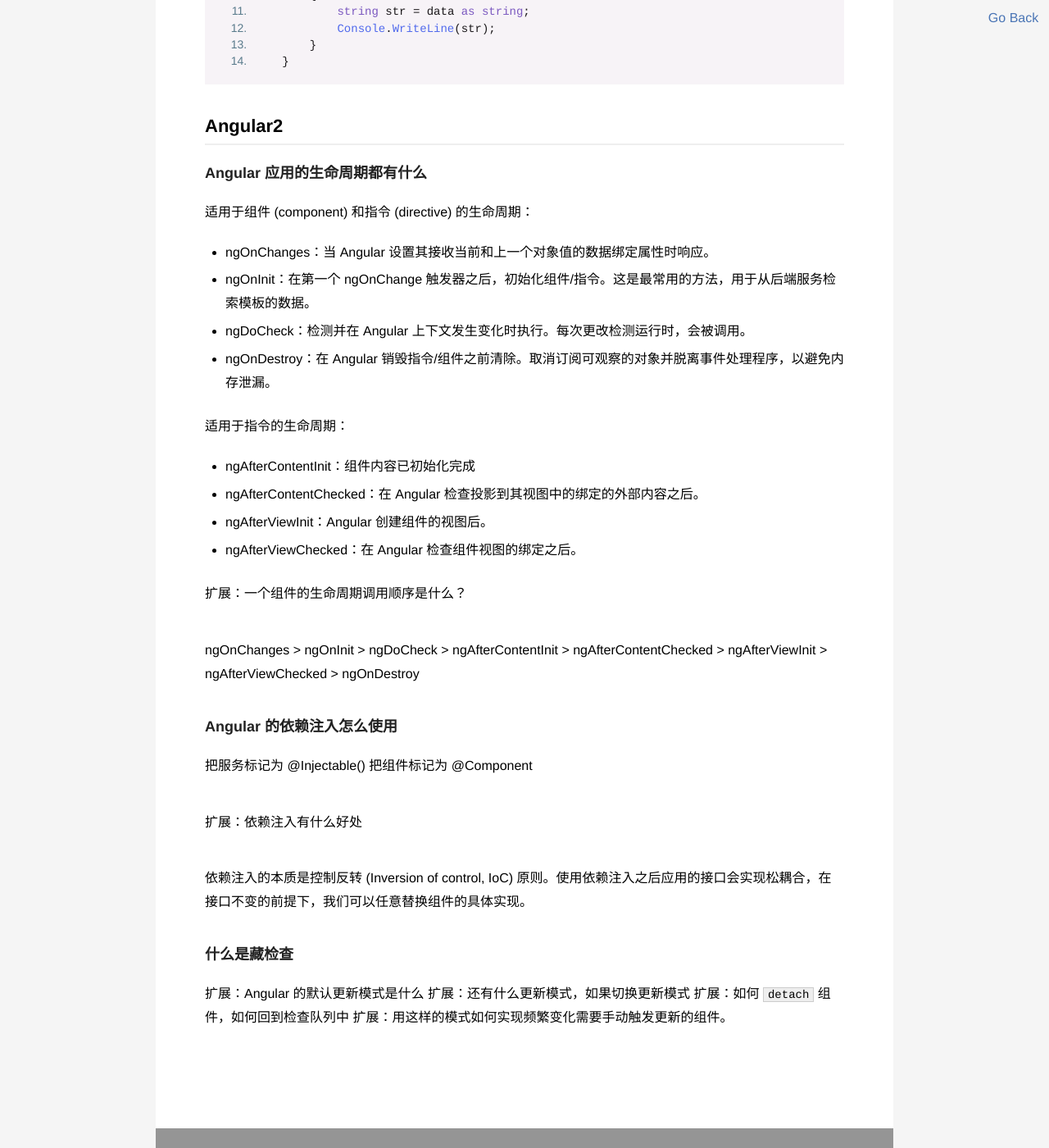
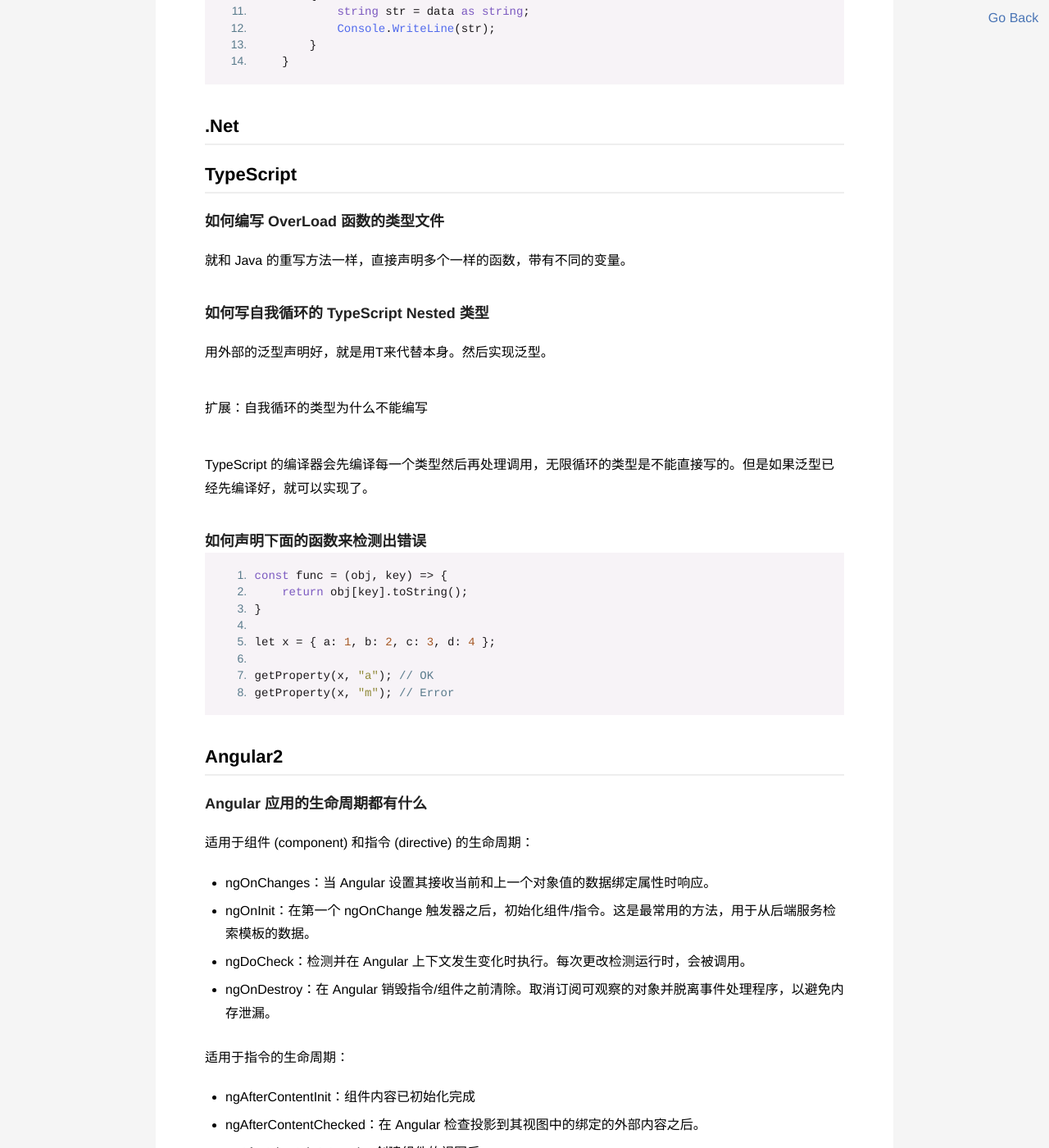
Before and after one commit to WMXPY/blog.mengw.io, a Jekyll site: the page built from _posts/miscellaneous/2019-04-10-Miscellaneous-Angular-DotNet.md, in a window 1280 px wide and 1400 px high, scrolled down 1646 px. Shown: the whole window at 82% size. Built offline with Jekyll 4.4.1, drawn with Linux system fonts in a browser that asks for light colours; some of the changed text lies outside the part shown.

Commit message:
finish angular questions

````diff
--- a/_posts/miscellaneous/2019-04-10-Miscellaneous-Angular-DotNet.md
+++ b/_posts/miscellaneous/2019-04-10-Miscellaneous-Angular-DotNet.md
@@ -69,6 +69,37 @@ class Program
     }
 ```
 
+## .Net
+
+
+
+## TypeScript
+
+### 如何编写 OverLoad 函数的类型文件
+
+就和 Java 的重写方法一样，直接声明多个一样的函数，带有不同的变量。
+
+### 如何写自我循环的 TypeScript Nested 类型
+
+用外部的泛型声明好，就是用T来代替本身。然后实现泛型。
+
+扩展：自我循环的类型为什么不能编写
+
+TypeScript 的编译器会先编译每一个类型然后再处理调用，无限循环的类型是不能直接写的。但是如果泛型已经先编译好，就可以实现了。
+
+### 如何声明下面的函数来检测出错误
+
+```ts
+const func = (obj, key) => {
+    return obj[key].toString();
+}
+
+let x = { a: 1, b: 2, c: 3, d: 4 };
+
+getProperty(x, "a"); // OK
+getProperty(x, "m"); // Error
+```
+
 ## Angular2
 
 ### Angular 应用的生命周期都有什么
@@ -89,20 +120,47 @@ class Program
 
 扩展：一个组件的生命周期调用顺序是什么？
 
-ngOnChanges > ngOnInit > ngDoCheck > ngAfterContentInit > ngAfterContentChecked > ngAfterViewInit > ngAfterViewChecked > ngOnDestroy
+`ngOnChanges` > `ngOnInit` > `ngDoCheck` > `ngAfterContentInit` > `ngAfterContentChecked` > `ngAfterViewInit` > `ngAfterViewChecked` > `ngOnDestroy`
 
 ### Angular 的依赖注入怎么使用
 
-把服务标记为 @Injectable()
-把组件标记为 @Component
+- 把服务标记为 @Injectable()
+- 把组件标记为 @Component
 
 扩展：依赖注入有什么好处
 
 依赖注入的本质是控制反转 (Inversion of control, IoC) 原则。使用依赖注入之后应用的接口会实现松耦合，在接口不变的前提下，我们可以任意替换组件的具体实现。
 
-### 什么是藏检查
+扩展：注册 Provider 的时候 UseClass 和 UseExisting 有什么区别
+
+UseExisting 会使用单一实例。
+
+### Angular 是怎么更新子组件的
+
+自上而下更新，当其中一个组件发生变化的时候所有的子组件都会被依次检查，这是 Default 模式的检查。
 
 扩展：Angular 的默认更新模式是什么
+
+Default
+
 扩展：还有什么更新模式，如果切换更新模式
+
+OnPush 区别是当 OnPush 的输入没有变化的时候，所有子组件的检查都会被跳过。
+
+`changeDetection: ChangeDetectionStrategy.OnPush`
+
 扩展：如何 `detach` 组件，如何回到检查队列中
+
+```ts
+constructor(private ref: ChangeDetectorRef) {
+    ref. ...
+}
+```
+
 扩展：用这样的模式如何实现频繁变化需要手动触发更新的组件。
+
+```ts
+ref.detach();
+...do
+ref.reattach();
+```
````
